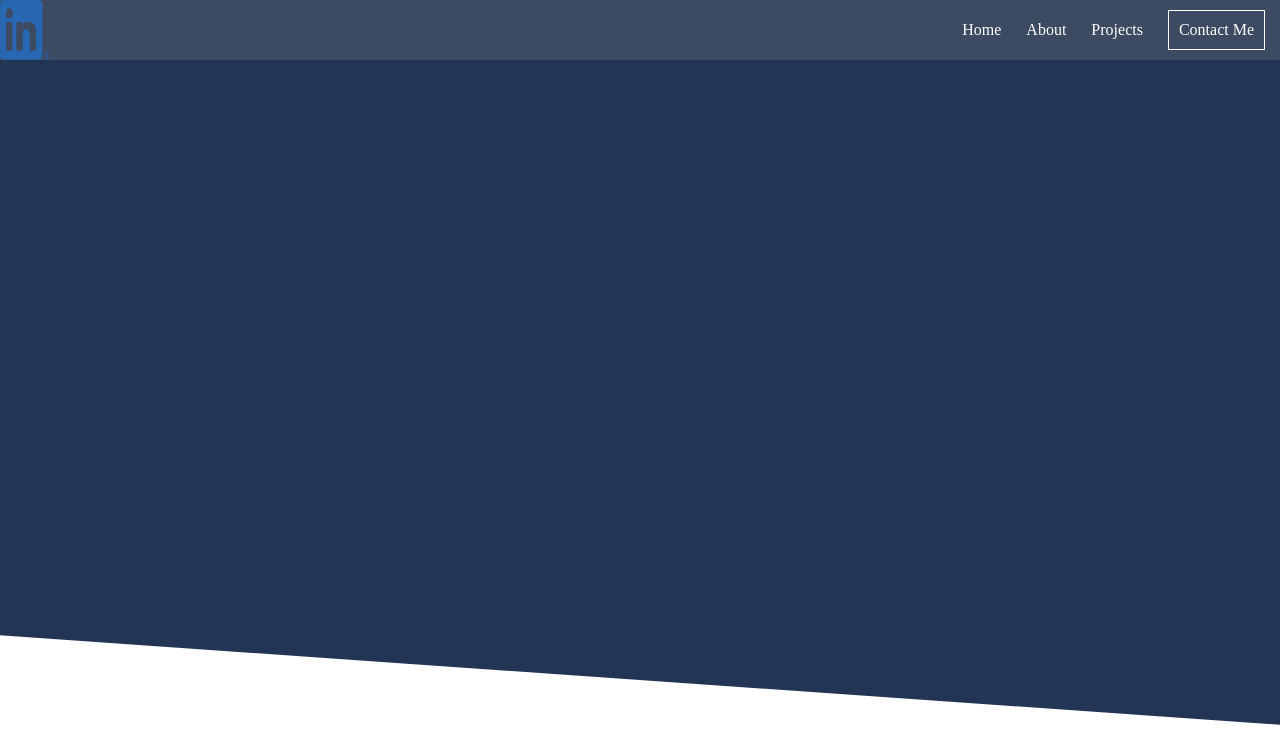
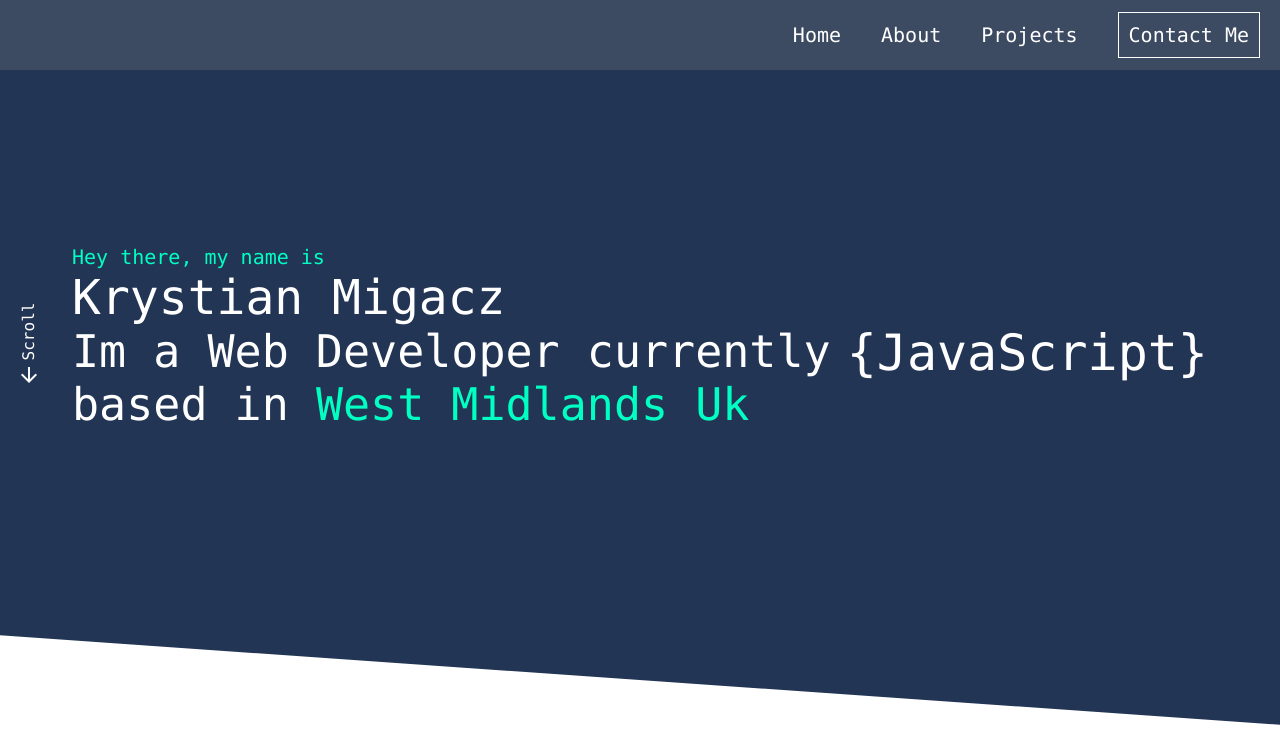
Before and after one commit to migaoo95/Portfolio-Website, a plain HTML site: page index.html in a window 1280 px wide. Shown: the top 734 px of the page. Drawn offline with Linux system fonts and the light colour scheme.

Commit message:
Section-two
Start of new section containing profile descryption

```diff
--- a/index.html
+++ b/index.html
@@ -5,13 +5,18 @@
     <meta http-equiv="X-UA-Compatible" content="IE=edge" />
     <meta name="viewport" content="width=device-width, initial-scale=1.0" />
     <link rel="stylesheet" href="style/style.css" />
+    <link
+      rel="stylesheet"
+      href="https://fonts.googleapis.com/icon?family=Material+Icons"
+    />
     <title>Document</title>
   </head>
   <body>
     <section class="section_navigation">
       <div class="navigation_wrap">
+        <!-- LOGO HERE -->
         <div class="logo_container">
-          <img class="logo" src="assets/logo.png" alt="" />
+          <!-- <img class="logo" src="assets/logo.png" alt="" /> -->
         </div>
         <div class="nav">
           <ul>
@@ -23,6 +28,53 @@
         </div>
       </div>
     </section>
+    <div class="section_one_wrapper">
+      <div class="scroll_box">
+        <div class="scroll_box_two">
+          <p class="scroller">Scroll</p>
+          <span class="material-icons"> arrow_back </span>
+        </div>
+      </div>
+      <section class="section_one_content">
+        <div class="text_box">
+          <h3><span>Hey there, my name is</span></h3>
+          <h1>Krystian Migacz</h1>
+          <h2>
+            Im a Web Developer currently <br />
+            based in <span>West Midlands Uk</span>
+          </h2>
+        </div>
+        <div class="text_animation_box">
+          <h1>{JavaScript}</h1>
+        </div>
+      </section>
+    </div>
+    <!-- SECTION ONE BACKGROUND SKEWED  -->
     <section class="section_one"></section>
+    <section class="section_two">
+      <div class="profile_container">
+        <img src="assets/profilePic.png" alt="" />
+      </div>
+      <div class="text_container">
+        <p>
+          Hello! My name is Brittany and I enjoy creating things that live on
+          the internet. My interest in web development started back in 2012 when
+          I decided to try editing custom Tumblr themes — turns out hacking
+          together a custom reblog button taught me a lot about HTML & CSS!
+        </p>
+      </div>
+      <div class="text_two_container">
+        <p>Few technologies that i had a pleasure to work with</p>
+        <h4>HTML</h4>
+        <h4>Css / Scss</h4>
+        <h4>Javascript</h4>
+        <h4>SQL</h4>
+        <h4>PHP</h4>
+      </div>
+      <div class="text_three_container">
+        <p>Currently intensively learning</p>
+        <h4>Reat</h4>
+      </div>
+    </section>
   </body>
 </html>
--- a/style/style.scss
+++ b/style/style.scss
@@ -1,14 +1,18 @@
+// VARAIBLES -------------
+$main-font: "menlo";
 * {
   box-sizing: border-box;
   padding: 0;
   margin: 0;
+  font-family: $main-font;
 }
+// NAVIGATION --------------------
 .section_navigation {
-  position: absolute;
+  position: relative;
   width: 100%;
-  height: 60px;
+  height: 70px;
   background-color: #3d4b62;
-
+  font-size: 20px;
   .navigation_wrap {
     display: flex;
     justify-content: space-between;
@@ -20,14 +24,17 @@
       }
     }
     .nav {
-      padding: 10px 15px 0px 0px;
+      // padding: 10px 15px 0px 0px;
+      height: 100%;
+      margin-right: 20px;
       ul {
         display: flex;
         justify-content: space-around;
         align-items: center;
         text-decoration: none;
+        height: 100%;
         li {
-          margin-left: 25px;
+          margin-left: 40px;
           list-style-type: none;
           align-items: center;
           &:last-child {
@@ -47,9 +54,78 @@
   }
 }
 // SECTION ONE -------------------
+.section_one_wrapper {
+  color: white;
+  display: flex;
+
+  .section_one_content {
+    // border: 2px solid green;
+    padding: 175px 0px;
+    width: 90%;
+    height: 585px;
+    margin: 0 auto;
+    color: white;
+    display: flex;
+    justify-content: space-around;
+    .text_animation_box {
+      position: relative;
+      top: -10px;
+      // border: 1px solid red;
+      display: flex;
+      flex-direction: column;
+      justify-content: center;
+      h1 {
+        font-size: 50px;
+      }
+    }
+    h3 {
+      span {
+        font-size: 20px;
+        font-weight: 40;
+      }
+    }
+    h1 {
+      font-size: 48px;
+      font-weight: 400;
+    }
+    h2 {
+      font-size: 45px;
+      font-weight: 100;
+    }
+    span {
+      color: #00ffc2;
+    }
+  }
+  // SCROLL ELEMENTS ----------------
+  .scroll_box {
+    position: absolute;
+    // border: 2px solid white;
+    height: 600px;
+    text-align: center;
+    vertical-align: middle;
+    .scroll_box_two {
+      position: relative;
+      display: flex;
+      flex-direction: column;
+      justify-content: space-between;
+      // Animate this for arrow effect
+      height: 65px;
+      top: 42%;
+      // border: 2px solid pink;
+    }
+    span {
+      vertical-align: middle;
+      margin-right: 0px;
+      transform: rotate(-90deg);
+    }
+    .scroller {
+      transform: rotate(-90deg);
+    }
+  }
+}
 .section_one {
   top: -100px;
-  position: relative;
+  position: absolute;
   padding: 150px 0;
   width: 100%;
   height: 780px;
@@ -57,3 +133,10 @@
   transform: skewY(4deg);
   z-index: -2;
 }
+// SECTION TWO ---------------
+.section_two {
+  width: 90%;
+  height: 800px;
+  margin: 80px auto;
+  border: 2px solid black;
+}
```
Also changed, not shown: assets/profilePic.png (added), style/style.css, 2 other files.
